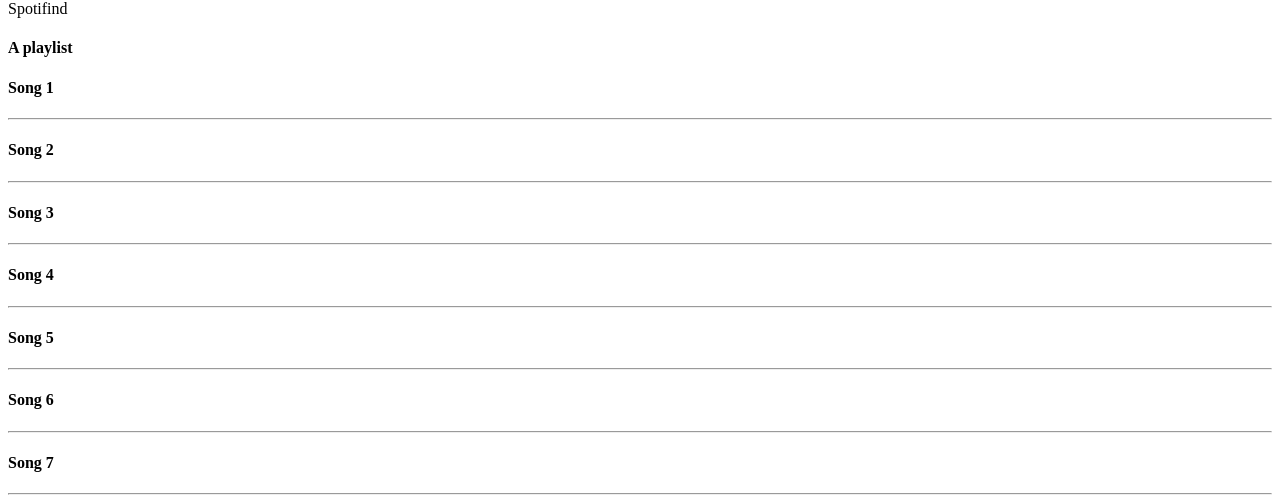
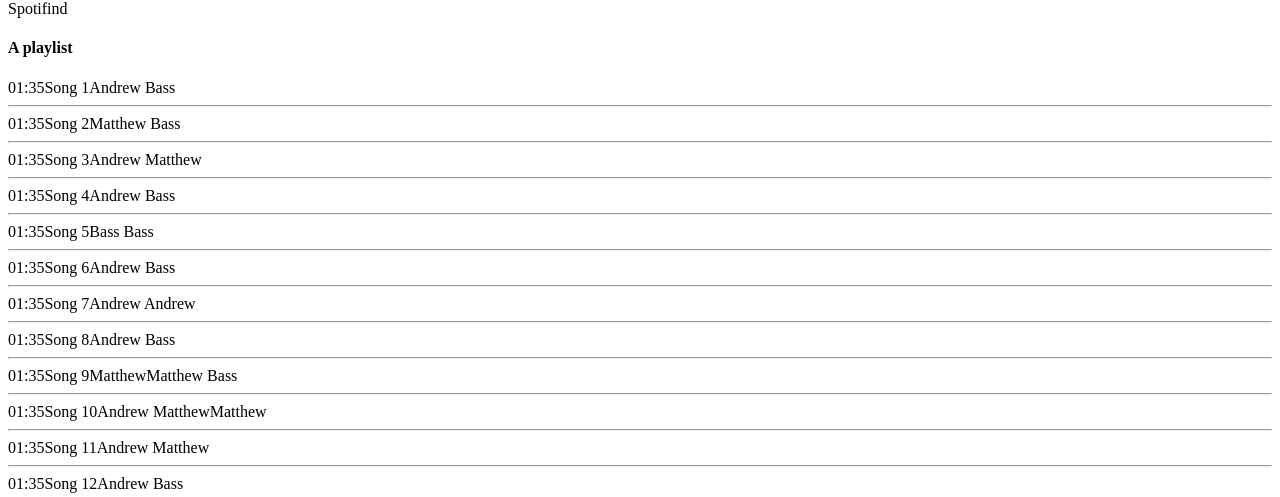
Before and after one commit to justinkennedy10/spotifind, a React app: page /playlist/1 in a window 1280 px wide. Shown: the part 312-809 px from the top of the page. Built offline with nearby package versions, Linux system fonts and the light colour scheme; no server answers; the HTML template or start-up script is replaced by a standard one.

Commit message:
Worked on song styles

```diff
--- a/client/components/SongList.js
+++ b/client/components/SongList.js
@@ -74,7 +74,11 @@ class SongList extends Component {
       <div className="song-list">
         {songs.map(song => (
           <div>
-            <h4 className="song list-group-item-heading">{ song.name }</h4>
+            <div className="song">
+              <span className="duration">{song.duration}</span>
+              <span className="name">{song.name}</span>
+              <span className="artist">{song.artist}</span>
+            </div>
             <hr/>
           </div>
         ))}
```
Also changed, not shown: 1 other file (tests, documents, lock files or other folders).
